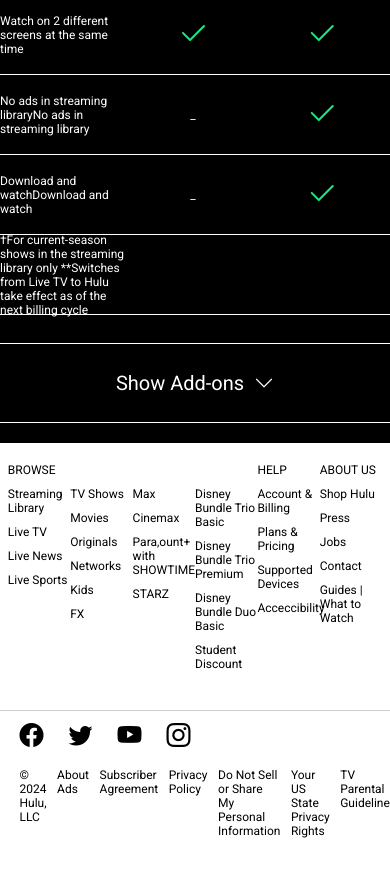
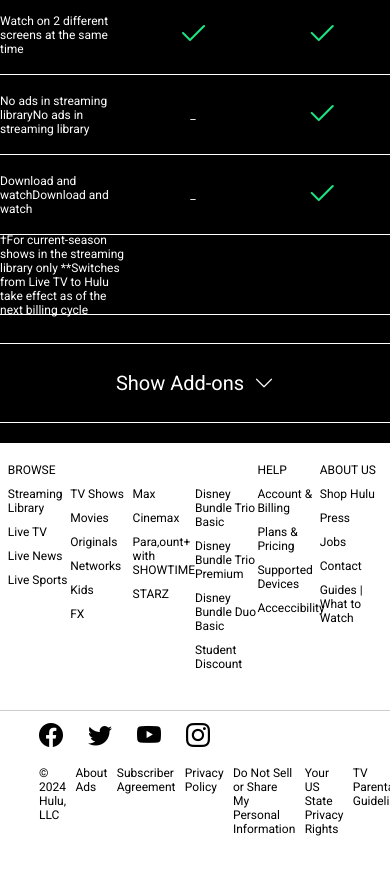
Before and after one commit to etsets2023/hulu, a plain HTML site: page index.html in a window 390 px wide. Shown: the part 4401-5278 px from the top of the page. Drawn offline with nearby package versions, Linux system fonts and the light colour scheme.

Commit message:
pos footer

```diff
--- a/css/styles.css
+++ b/css/styles.css
@@ -809,4 +809,9 @@ footer ul li a{
    footer{
     font-size: 12px;
    }
+
+   .pos__footer{
+    width: 80%;
+
 }
+}
```
